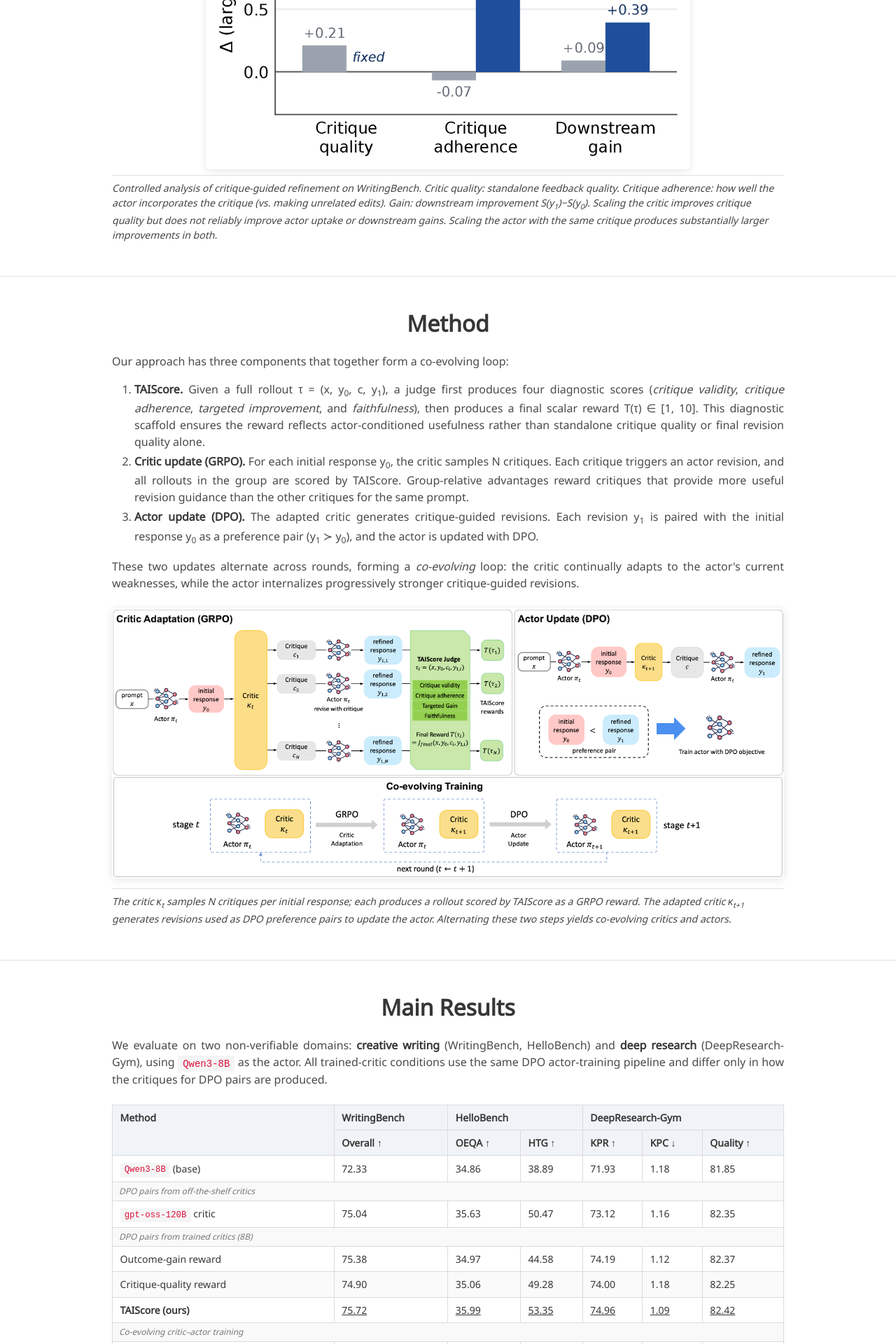
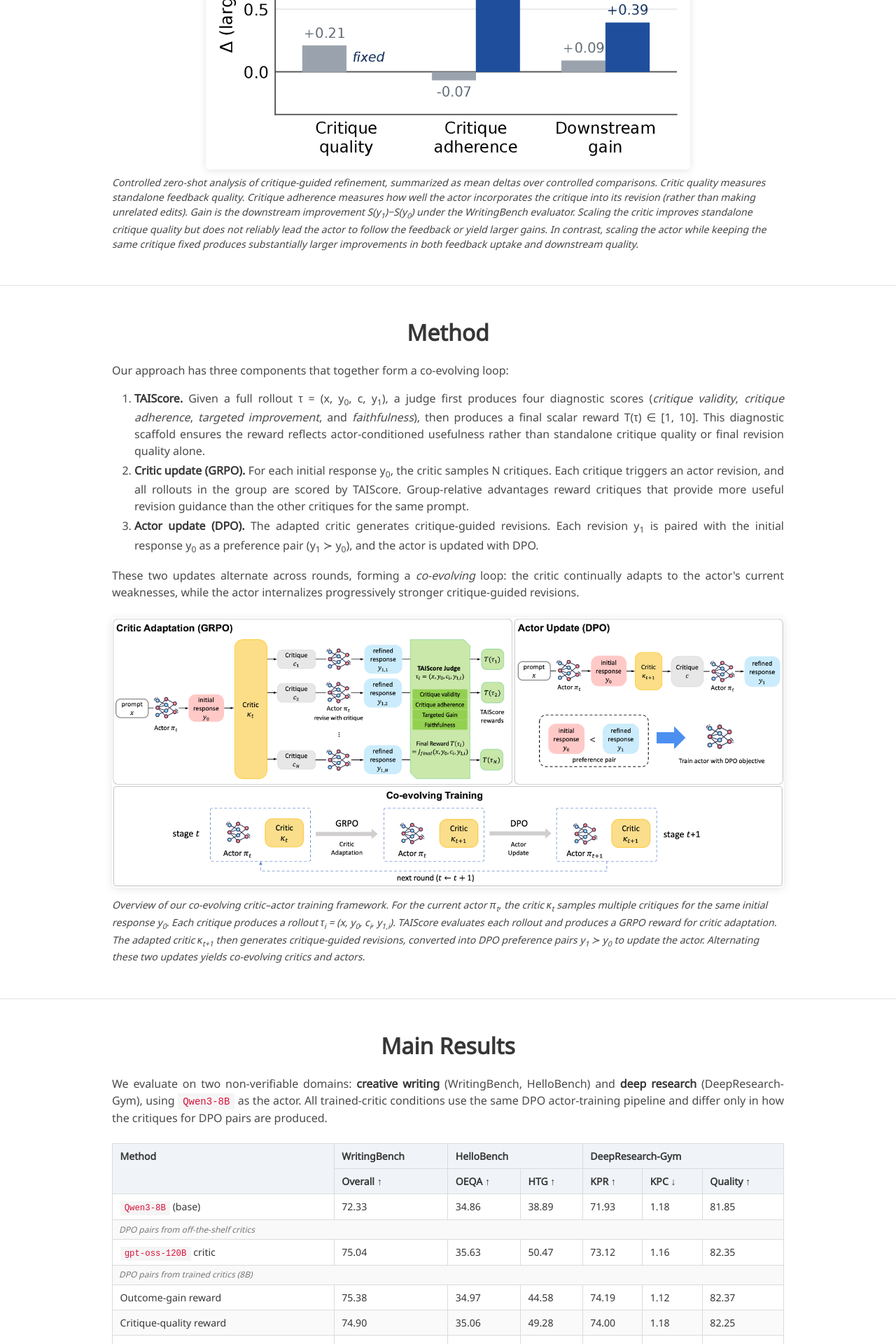
Before and after one commit to jiny1623/jiny1623.github.io, a Jekyll site: the page projects/taiscore/index.html, which Jekyll copies as it is, in a window 1280 px wide. Shown: the part 1560-3480 px from the top of the page at 70% size. Built offline with Jekyll 4.4.1, drawn with Linux system fonts in a browser that asks for light colours; some web fonts are replaced; a style sheet for code colours, icons or effects is not loaded.

Commit message:
add projects

```diff
--- a/projects/taiscore/index.html
+++ b/projects/taiscore/index.html
@@ -57,8 +57,6 @@
       font-size: 0.88em;
       color: #444;
       margin-top: 0.6em;
-      padding-top: 0.5em;
-      border-top: 1px solid #e0e0e0;
       text-align: left;
       font-style: italic;
       line-height: 1.5;
@@ -250,12 +248,15 @@
                  alt="Controlled analysis: scaling critic vs. scaling actor on critique adherence and gain"
                  style="display: block; margin: auto; max-width: 72%;">
             <p class="caption">
-              Controlled analysis of critique-guided refinement on WritingBench.
-              <em>Critic quality</em>: standalone feedback quality.
-              <em>Critique adherence</em>: how well the actor incorporates the critique (vs. making unrelated edits).
-              <em>Gain</em>: downstream improvement S(y<sub>1</sub>)&minus;S(y<sub>0</sub>).
-              Scaling the critic improves critique quality but does not reliably improve actor uptake or downstream gains.
-              Scaling the actor with the same critique produces substantially larger improvements in both.
+              Controlled zero-shot analysis of critique-guided refinement, summarized as mean deltas over
+              controlled comparisons. <em>Critic quality</em> measures standalone feedback quality.
+              <em>Critique adherence</em> measures how well the actor incorporates the critique into
+              its revision (rather than making unrelated edits). <em>Gain</em> is the downstream
+              improvement S(y<sub>1</sub>)&minus;S(y<sub>0</sub>) under the WritingBench evaluator.
+              Scaling the critic improves standalone critique quality but does not reliably lead the
+              actor to follow the feedback or yield larger gains. In contrast, scaling the actor while
+              keeping the same critique fixed produces substantially larger improvements in both
+              feedback uptake and downstream quality.
             </p>
           </div>
         </div>
@@ -308,10 +309,14 @@
             <img src="./figure/method.png"
                  alt="Overview of co-evolving critic-actor training framework">
             <p class="caption">
-              The critic &kappa;<sub>t</sub> samples N critiques per initial response; each produces a
-              rollout scored by TAIScore as a GRPO reward. The adapted critic &kappa;<sub>t+1</sub>
-              generates revisions used as DPO preference pairs to update the actor.
-              Alternating these two steps yields co-evolving critics and actors.
+              Overview of our co-evolving critic&ndash;actor training framework. For the current actor
+              &pi;<sub>t</sub>, the critic &kappa;<sub>t</sub> samples multiple critiques for the same
+              initial response y<sub>0</sub>. Each critique produces a rollout
+              &tau;<sub>i</sub>&nbsp;=&nbsp;(x,&nbsp;y<sub>0</sub>,&nbsp;c<sub>i</sub>,&nbsp;y<sub>1,i</sub>).
+              TAIScore evaluates each rollout and produces a GRPO reward for critic adaptation. The
+              adapted critic &kappa;<sub>t+1</sub> then generates critique-guided revisions, converted
+              into DPO preference pairs y<sub>1</sub>&nbsp;&succ;&nbsp;y<sub>0</sub> to update the
+              actor. Alternating these two updates yields co-evolving critics and actors.
             </p>
           </div>
         </div>
```
